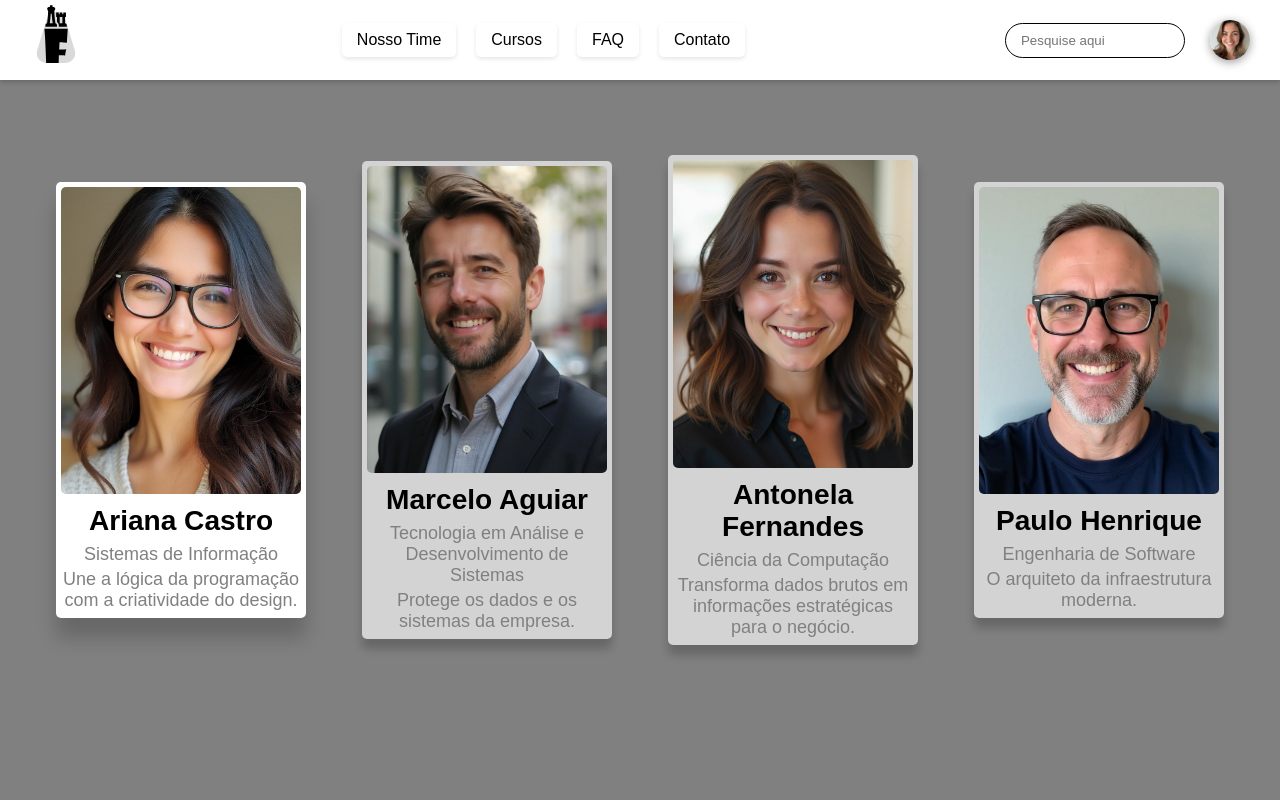
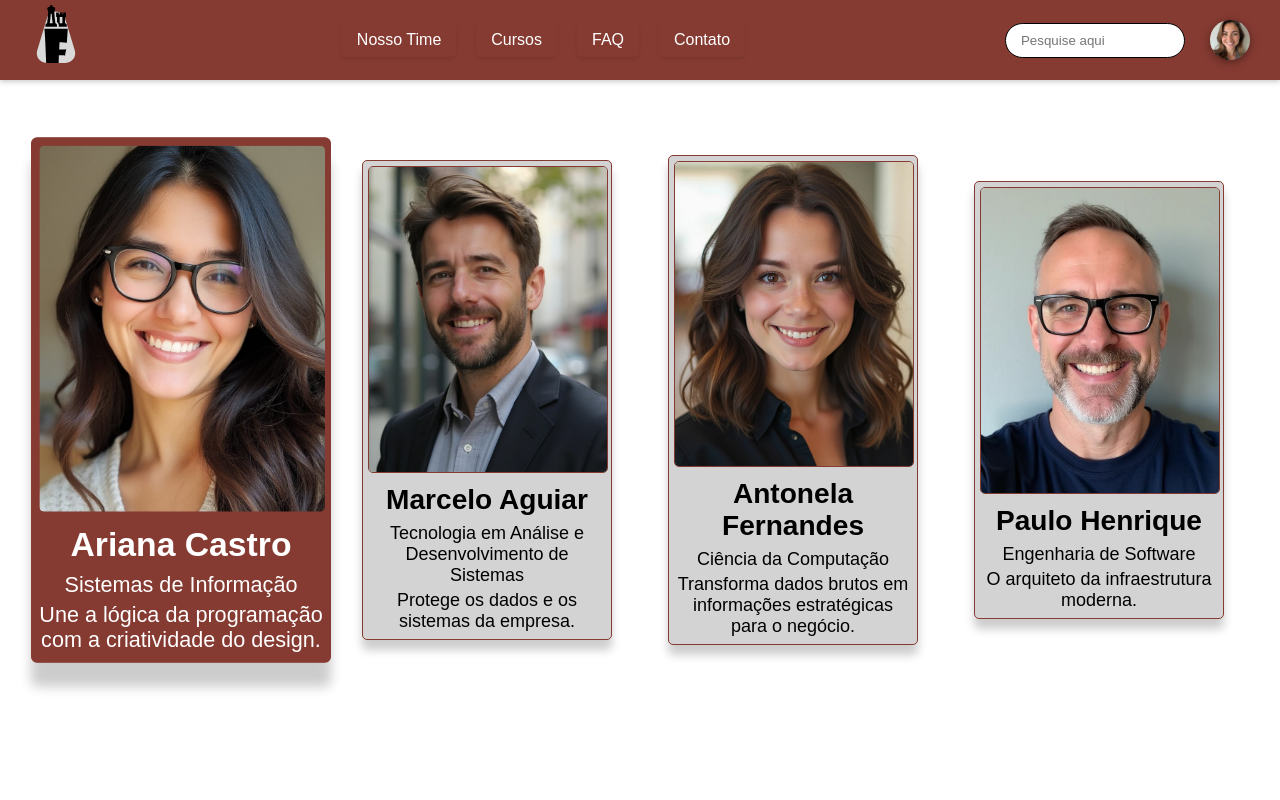
Before and after one commit to fernandagml/flex-position, a website: page index.html in a window 1280 px wide. In both pictures the pointer is over the element 181 px from the left and 400 px from the top of the page. Shown: the top 800 px of the page. Drawn offline with Linux system fonts and the light colour scheme.

Commit message:
Cores modificadas

```diff
--- a/src/styles/cards.css
+++ b/src/styles/cards.css
@@ -8,18 +8,27 @@
     color: black;
     text-align: center;
     box-shadow: 0 10px 10px rgba(0, 0, 0, 0.2);
-    transition: background-color 0.3 ease-out;
+    transition: background-color 0.3s ease-out, transform 0.5s ease;
+    border: 1px solid rgb(134,59,50);
 }
 
 .speaker-card:hover{
-    background-color: white;
-    box-shadow: 0 20px 20px rgba(0, 0, 0, 0.2);
+    background-color: rgb(134,59,50);
+    box-shadow: 0 20px 10px rgba(0, 0, 0, 0.2);
+    cursor: pointer;
+    transform: scale(1.2);
+    color: white;
 }
 
 .speaker-card img{
     width: 240px;
     border-radius: 5px;
+    border: 1px solid rgb(134,59,50);
 }
+
+/* .speaker-card img:hover{
+    border: 1px solid white;
+} */
 
 .speaker-card h3{
     padding: 5px 0;
@@ -28,5 +37,5 @@
 .speaker-card p{
     padding: 2px 0;
     font-size: 18px;
-    color: gray;
+    /* color: rgb(134,59,50); */
 }
--- a/src/styles/global.css
+++ b/src/styles/global.css
@@ -12,8 +12,8 @@
 }
 
 .content-nosso-time, .content-faq{
-    background-color: gray;
-    color: white;
+    background-color: white;
+    color: black;
 }
 
 .content-cursos, .content-contato{
--- a/src/styles/header.css
+++ b/src/styles/header.css
@@ -12,7 +12,7 @@ header{
     height: 10vh;
     padding: 0 30px;
 
-    background-color: white;
+    background-color: rgb(134,59,50);
     /* sombra */
     box-shadow: 0 2px 5px rgba(0, 0, 0, 0.2) ;
     /* Profundidade/camada */
@@ -40,14 +40,14 @@ header{
     box-shadow: 0 2px 4px rgba(0, 0, 0, 0.1);
     /* para o usuário não conseguir selecionar a escrita - evita a seleção do texto*/
     user-select: none;
-    color: black;
+    color: white;
 }
 
 /* Efeito hover nos itens do menu - definir os atributos do transition - quando o mouse encostar em cima: hover */
 .header-menu li:hover{
-    background-color: lightgray;
-    color: black;
-    box-shadow: 0 2px 20px rgba(0, 0, 0, 0.4);
+    background-color: white;
+    color: rgb(134,59,50);
+    box-shadow: 0 2px 20px rgba(255, 255, 255, 0.4);
 }
 
 .header-login{
```
